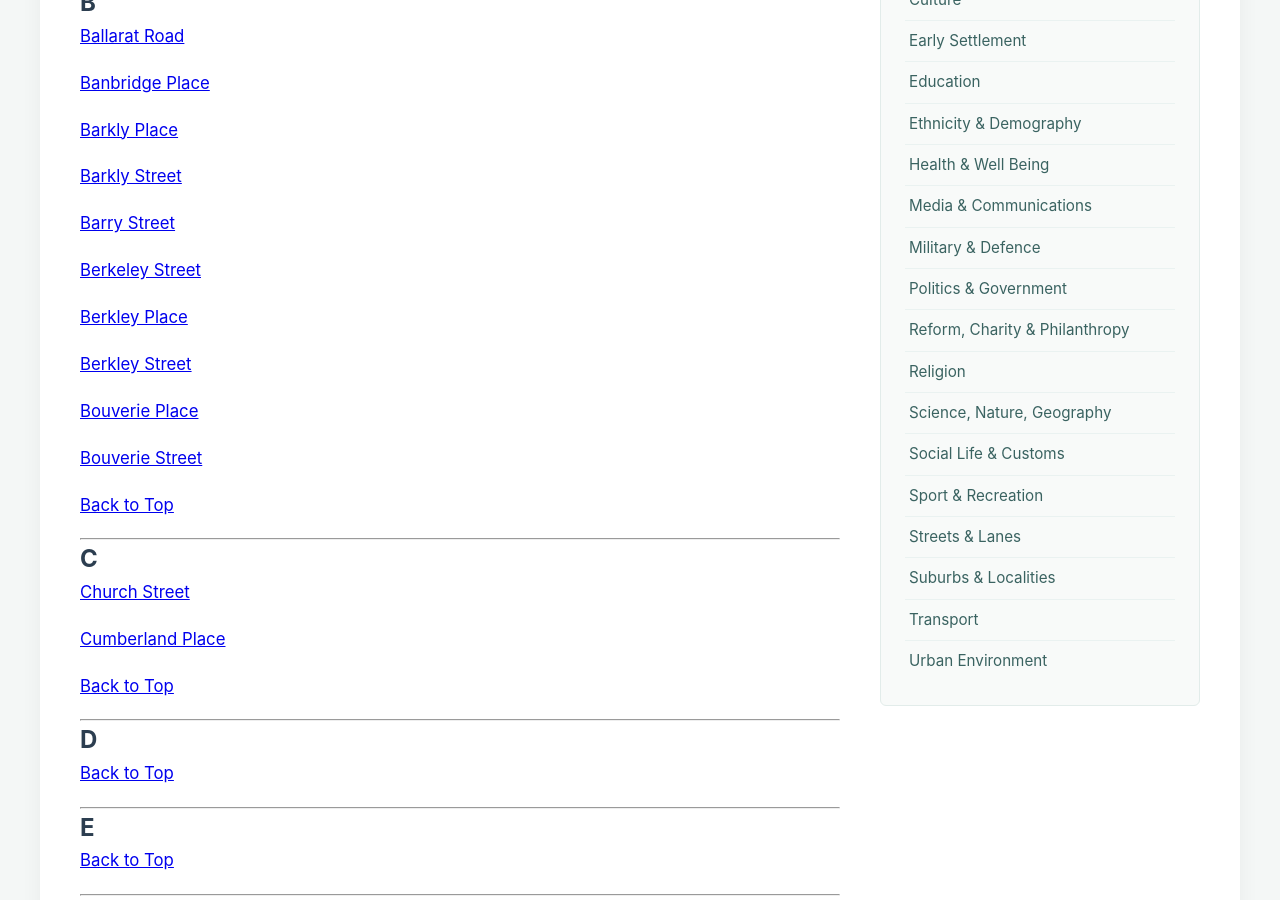
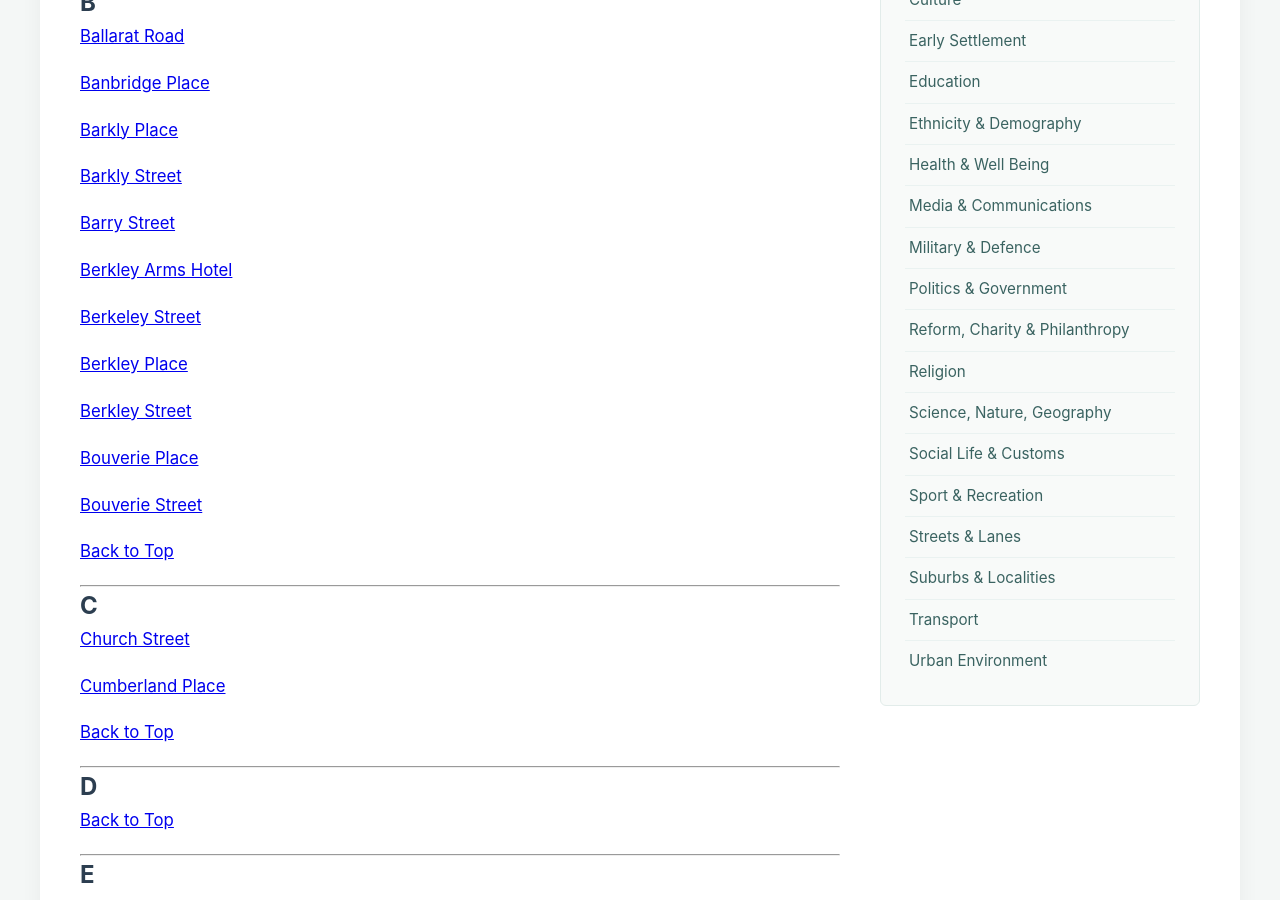
Before and after one commit to notamitchell/order, a Jekyll site: the page built from aToZ.md, in a window 1280 px wide and 900 px high, scrolled down 425 px. Built offline with Jekyll 4.4.1, drawn with Linux system fonts in a browser that asks for light colours.

Commit message:
Update aToZ.md

```diff
--- a/aToZ.md
+++ b/aToZ.md
@@ -30,6 +30,8 @@ Select a letter below to jump directly to that section.
 [Barkly Street](civic?id=Barkly Street)
 
 [Barry Street](civic?id=Barry Street)
+
+[Berkley Arms Hotel](civic?id=Berkley Arms hotel-Lissaman%2C Wm.-Berkley Street)
 
 [Berkeley Street](civic?id=Berkeley Street)
 
```
